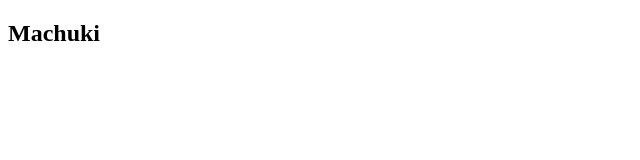
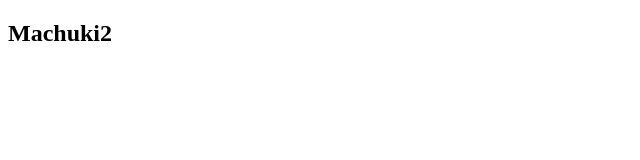
Before and after one commit to LucianoRocchetta/FrontEnd, a React (Vite) app: page / in a window 1280 px wide. Shown: the top 160 px of the page, without its empty margins (0-640 px from the left). Built offline with nearby package versions, Linux system fonts and the light colour scheme.

Commit message:
Some changes

```diff
--- a/src/App.tsx
+++ b/src/App.tsx
@@ -3,7 +3,7 @@ import './App.css'
 function App() {
 
   return (
-    <h2>Machuki</h2>
+    <h2>Machuki2</h2>
   )
 }
 
```
